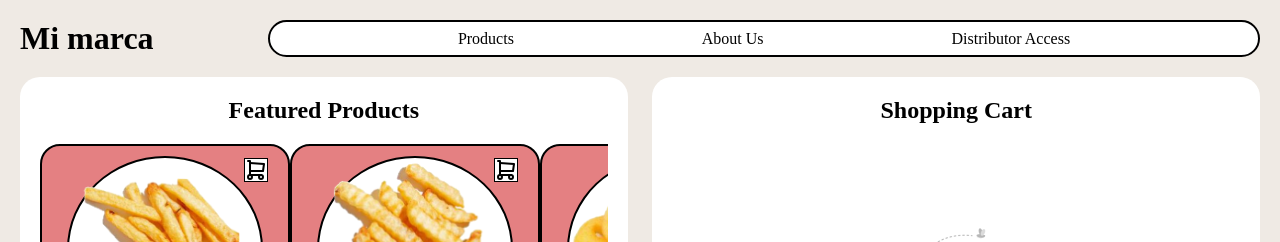
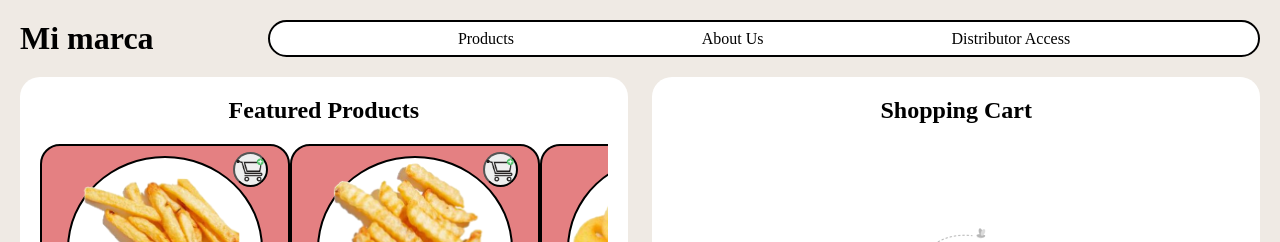
Before and after one commit to AgusCuculich/Angular-Seminario2024, an Angular app: page / in a window 1280 px wide. Shown: the top 242 px of the page. Built offline with nearby package versions, Linux system fonts and the light colour scheme; a web font is replaced by a local one.

Commit message:
Servicio de carrito de compras añadido - Se implementa servicio de carrito de compras utilizando inyección de independencias. - En el front, se añade un botón a cada item para poder añadirlo al carrito. - La funcionalidad del carrito todavía no es visible en la página

```diff
--- /dev/null
+++ b/src/app/product-cart.service.ts
@@ -0,0 +1,34 @@
+import { Injectable } from '@angular/core';
+import { Product } from './product-showcase/Product';
+
+@Injectable({
+  providedIn: 'root'
+})
+export class ProductCartService {
+  //Maneja la lógica del carrito.
+
+  shoppingCart: Product[] = []; //Arreglo vacío donde irán todos los productos que se añadan al carrito de compras.
+
+  constructor() { }
+
+  addToCart(product: Product) { //declaramos el tipo de dato que recibirá el carrito.
+
+    /**
+     * Buscamos si ya existe un item con id x dentro del carrito de compras (de ser así, retorna el mismo valor
+     * o undefined en caso contrario).
+     *
+     * Product | undefined --> En TypeScript, esto significa que la variable item podría ser de tipo Product o undefined.
+     */
+    let item: Product | undefined = this.shoppingCart.find((x) => x.id == product.id);
+
+    if (!item) {
+      this.shoppingCart.push({... product});
+    }
+    /**
+     * El if anterior checkea que el item no este exista en el carrito de compras para así añadirlo (nos asegura que no se
+     * repitan items iguales en el carrito).
+     */
+
+    console.log(this.shoppingCart);
+  }
+}
--- a/src/app/product-showcase/product-showcase.component.html
+++ b/src/app/product-showcase/product-showcase.component.html
@@ -9,7 +9,9 @@
                 <app-currency [precioDolares]="product.price" [precioPesos]="product.price" [pais]="'US'"></app-currency>
                 <app-currency [precioDolares]="product.price" [precioPesos]="product.price" [pais]="'arg'"></app-currency>
             </div>
-            <svg xmlns="http://www.w3.org/2000/svg" width="24"  height="24"  viewBox="0 0 24 24"  fill="none"  stroke="currentColor"  stroke-width="2"  stroke-linecap="round"  stroke-linejoin="round"  class="icon icon-tabler icons-tabler-outline icon-tabler-shopping-cart mini"><path stroke="black" d="M0 0h24v24H0z" fill="white"/><path d="M6 19m-2 0a2 2 0 1 0 4 0a2 2 0 1 0 -4 0" /><path d="M17 19m-2 0a2 2 0 1 0 4 0a2 2 0 1 0 -4 0" /><path d="M17 17h-11v-14h-2" /><path d="M6 5l14 1l-1 7h-13" /></svg>
+            <button class="cartBtt" (click)="addToCart(product)">
+                <img src='assets/img/cartIcon.png' alt="Cart icon"/>
+            </button>
         </div>
     }
 </div>
--- a/src/app/product-showcase/product-showcase.component.scss
+++ b/src/app/product-showcase/product-showcase.component.scss
@@ -37,12 +37,20 @@
             width: 100%;
             grid-template-columns: 50% 50%;
         }
-    .mini {
+    .cartBtt {
         position: absolute;
-        top: 8%; /* Ajusta para centrar verticalmente */
+        height: 35px;
+        width: 35px;
+        border-radius: 100%;
+        top: 2%; /* Ajusta para centrar verticalmente */
         right: 8%; /* Posiciona la imagen en la derecha */
-        transform: translateY(-50%); /* Centra verticalmente */
         z-index: 10; /* Asegura que la imagen esté al frente */
+        img {
+            height: 25px;
+            position: relative;
+            top: 10%; /* Ajusta para centrar verticalmente */
+            right: 5%; /* Posiciona la imagen en la derecha */
+        }
     }
     }
 }
--- a/src/app/product-showcase/product-showcase.component.ts
+++ b/src/app/product-showcase/product-showcase.component.ts
@@ -1,7 +1,8 @@
-import { Component } from '@angular/core';
+import { Component, OnInit } from '@angular/core';
 import { Product } from './Product';
 import { TitleCasePipe } from '@angular/common';
 import { CurrencyComponent } from '../currency/currency.component';
+import { ProductCartService } from '../product-cart.service';
 
 @Component({
   selector: 'app-product-showcase',
@@ -10,12 +11,12 @@ import { CurrencyComponent } from '../currency/currency.component';
   templateUrl: './product-showcase.component.html',
   styleUrl: './product-showcase.component.scss'
 })
-export class ProductShowcaseComponent {
+export class ProductShowcaseComponent implements OnInit {
   products: Product[] = [
     {
       id: 1,
       name: 'standard cut',
-      img: '../assets/img/standard.png',
+      img: 'assets/img/standard.png',
       price: 10,
     },
     {
@@ -62,7 +63,18 @@ export class ProductShowcaseComponent {
     }
   ];
 
-  constructor() { }
+  constructor(private cart: ProductCartService) { } //Inyectamos la dependencia del servicio.
+  /**
+   * Cuando se construya el componente, se instanciará la clase "ProductCartService" o se devolverá la instancia ya existente.
+   * Declara que cart es una propiedad privada de la clase, y a su vez, asigna automáticamente el valor del parámetro cart
+   * del constructor a esta propiedad interna de la clase (evita la necesidad de declarar y asignar la propiedad manualmente
+   * dentro de la clase).
+   * Es buena práctica inyectar los servicios en lugar de instanciarlos (incluso si se lo usa en un servicio).
+   */
 
-  ngOnInit() { }
+  ngOnInit(): void { }
+
+  addToCart(product: Product): void {
+    this.cart.addToCart(product);
+  }
 }
--- a/src/app/shopping-cart/shopping-cart.component.ts
+++ b/src/app/shopping-cart/shopping-cart.component.ts
@@ -1,4 +1,5 @@
-import { Component } from '@angular/core';
+import { Component, OnInit } from '@angular/core';
+import { ProductCartService } from '../product-cart.service';
 
 @Component({
   selector: 'app-shopping-cart',
@@ -7,6 +8,10 @@ import { Component } from '@angular/core';
   templateUrl: './shopping-cart.component.html',
   styleUrl: './shopping-cart.component.scss'
 })
-export class ShoppingCartComponent {
+export class ShoppingCartComponent implements OnInit {
 
+  constructor(private cart: ProductCartService) { }
+
+  ngOnInit(): void {
+  }
 }
```
Also changed, not shown: src/assets/img/cartIcon.png (added).
